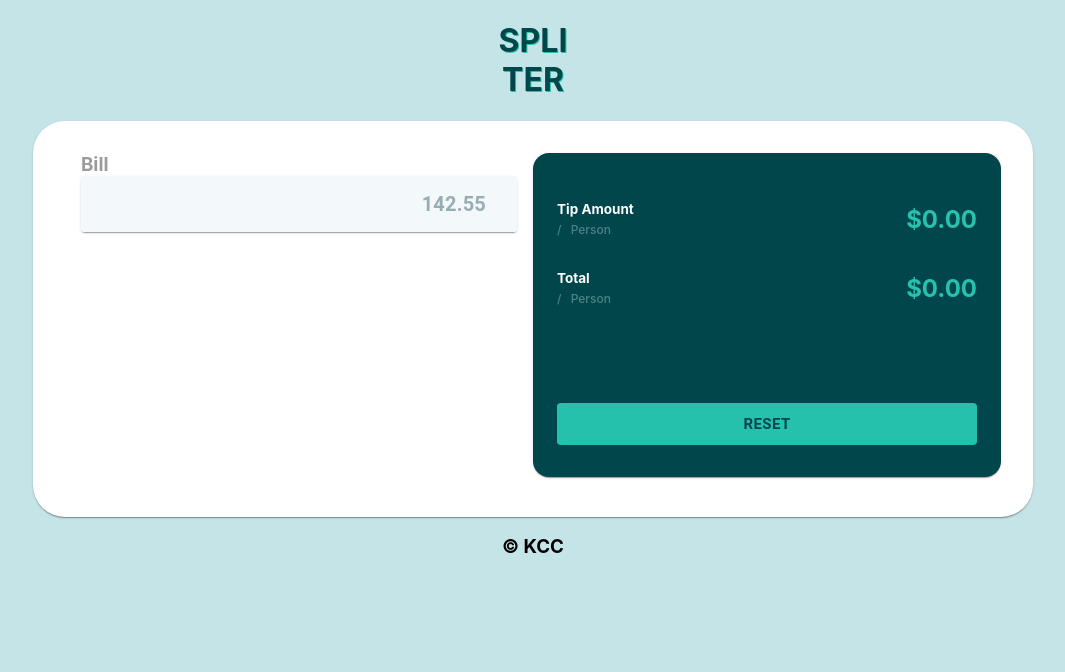
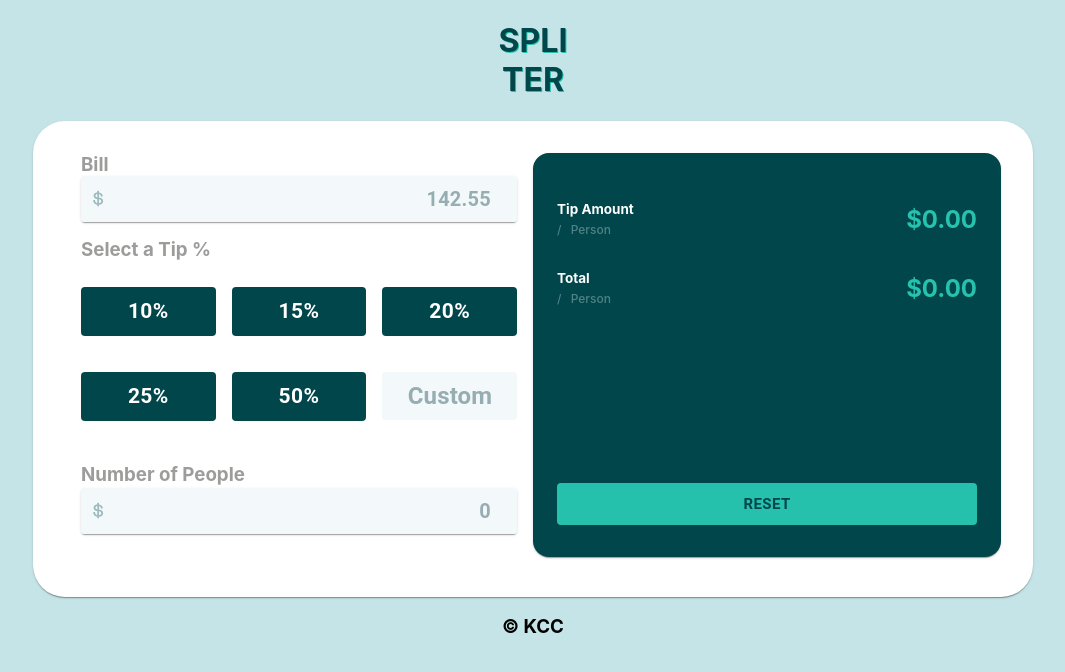
Before and after one commit to KenanOzbelli/Spliter, a React (Create React App) app: page / in a window 1280 px wide. Shown: the top 672 px of the page, without its empty margins (107-1172 px from the left). Built offline with nearby package versions, Linux system fonts and the light colour scheme.

Commit message:
added input section on card

```diff
--- /dev/null
+++ b/src/Components/Icon/index.js
@@ -0,0 +1,5 @@
+const Icon = () => (
+    <svg xmlns="http://www.w3.org/2000/svg" width="11" height="17"><path fill="#9EBBBD" d="M6.016 16.328v-1.464c1.232-.08 2.22-.444 2.964-1.092.744-.648 1.116-1.508 1.116-2.58v-.144c0-.992-.348-1.772-1.044-2.34-.696-.568-1.708-.932-3.036-1.092V4.184c.56.144 1.012.4 1.356.768.344.368.516.816.516 1.344v.288h1.824v-.432c0-.448-.088-.876-.264-1.284a3.783 3.783 0 00-.744-1.116A4.251 4.251 0 007.54 2.9a5.324 5.324 0 00-1.524-.492V.872H4.288V2.36a5.532 5.532 0 00-1.416.324c-.448.168-.84.392-1.176.672-.336.28-.604.616-.804 1.008-.2.392-.3.844-.3 1.356v.144c0 .96.316 1.708.948 2.244.632.536 1.548.884 2.748 1.044v3.912c-.704-.16-1.248-.472-1.632-.936-.384-.464-.576-1.08-.576-1.848v-.288H.256v.576c0 .464.08.924.24 1.38.16.456.404.88.732 1.272.328.392.744.728 1.248 1.008s1.108.476 1.812.588v1.512h1.728zM4.288 7.424c-.688-.128-1.164-.332-1.428-.612-.264-.28-.396-.644-.396-1.092 0-.464.176-.832.528-1.104.352-.272.784-.448 1.296-.528v3.336zm1.728 5.712V9.344c.768.128 1.328.328 1.68.6.352.272.528.688.528 1.248 0 .544-.196.984-.588 1.32-.392.336-.932.544-1.62.624z"/></svg>
+)
+
+export default Icon;
--- a/src/Components/TipCalc/index.jsx
+++ b/src/Components/TipCalc/index.jsx
@@ -1,5 +1,6 @@
 import React from 'react';
-import Card from '@material-ui/core/Card'
+import Card from '@material-ui/core/Card';
+import Icon from '../Icon';
 import { makeStyles } from '@material-ui/styles';
 import { CardContent, Grid, Paper, Button, InputBase } from '@material-ui/core';
 
@@ -18,7 +19,7 @@
     },
     inputSection: {
         textAlign: "left",
-        padding:"0 1rem"
+        padding: "0 1rem"
     },
     outputSection: {
         background: "#00464b",
@@ -30,32 +31,58 @@
         textAlign: "right",
         color: "#26c2ad"
     },
-    textTitle:{
+    textTitle: {
         margin: "0",
-        fontSize:"13.5px",
-        fontWeight:"bold"
+        fontSize: "13.5px",
+        fontWeight: "bold"
     },
-    textSubTitle:{
+    textSubTitle: {
         margin: "5px 0 0 0",
         fontWeight: 500,
         fontSize: "12px",
-        color:"#4f8285"
+        color: "#4f8285"
     },
-    button:{
-        width:"100%",
+    button: {
+        width: "100%",
         color: "#00464b",
-        fontWeight:"bold",
-        background:"#26c1ad",
-        '&:hover':{
-            background:"#9fe8df"
+        fontWeight: "bold",
+        background: "#26c1ad",
+        '&:hover': {
+            background: "#9fe8df"
         }
     },
-    textField:{
-        width:"100%",
-        padding:"0px !important",
-        color:"#17494f",
-        fontSize:"20px",
-        fontWeight:"bold",
+    textField: {
+        width: "100%",
+        color: "#17494f",
+        fontSize: "20px",
+        fontWeight: "bold",
+        '&:focus': {
+            borderColor: "1px solid #9fe8df",
+            boxShadow: "#9fe8df 0 0 0 0.2rem"
+        }
+    },
+    Input: {
+        fontWeight: "bold !important",
+        padding: ".61rem !important",
+        fontSize: "1.5rem",
+        color: "#17494f",
+        width:"100% !important",
+        '&:focus': {
+            borderColor: "1px solid #9fe8df",
+            boxShadow: "#9fe8df 0 0 0 0.2rem"
+        }
+    },
+    tipButtons: {
+        background: "#00464b",
+        color: "#ffff",
+        width: "100%",
+        '&:hover': {
+            color: "#00464b",
+            background: "#26c1ad",
+        }
+    },
+    buttonContainer: {
+        margin: "10px 0"
     }
 })
 
@@ -65,19 +92,86 @@
         <Card className={props.smView ? classes.smCard : classes.card}>
             <CardContent>
                 <Grid container className={classes.container}>
-                    <Grid item xs={12} sm={12} md={6} className={classes.inputSection} style={props.smView? {padding:"0"}: null}>
+                    <Grid item xs={12} sm={12} md={6} className={classes.inputSection} style={props.smView ? { padding: "0" } : null}>
                         <Grid>
-                            <h3 style={{color:"#9c9c9b", margin:"0"}}>Bill</h3>
+                            <h3 style={{ color: "#9c9c9b", margin: "0" }}>Bill</h3>
                         </Grid>
                         <Grid>
-                            <Paper style={{marginBottom:"1rem"}}>
+                            <Paper style={{ marginBottom: "1rem", position: "relative" }}>
                                 <InputBase
+                                    className={classes.textField}
                                     id="BillAmount"
                                     type="number"
                                     variant="filled"
                                     placeholder="142.55"
+                                    inputProps={{ min: 0, className: classes.textField }}
+                                />
+                                <span style={{ position: "absolute", top: "0", left: "12px", bottom: "0", display: "flex", alignItems: "center" }}>
+                                    <Icon />
+                                </span>
+                            </Paper>
+                        </Grid>
+                        <Grid>
+                            <h3 style={{ color: "#9c9c9b", margin: "1rem 0" }}>Select a Tip %</h3>
+                            <Grid container spacing={2}>
+                                <Grid item xs={6} md={4} style={{ margin: "0 auto" }}>
+                                    <div className={classes.buttonContainer}>
+                                        <Button size="medium" className={classes.tipButtons} value={.10}>
+                                            <h2 style={{ margin: "0 auto" }}>10%</h2>
+                                        </Button>
+                                    </div>
+                                </Grid>
+                                <Grid item xs={6} md={4} style={{ margin: "0 auto" }}>
+                                    <div className={classes.buttonContainer}>
+                                        <Button size="medium" className={classes.tipButtons} value={.15}>
+                                            <h2 style={{ margin: "0 auto" }}>15%</h2>
+                                        </Button>
+                                    </div>
+                                </Grid>
+                                <Grid item xs={6} md={4} style={{ margin: "0 auto" }}>
+                                    <div className={classes.buttonContainer}>
+                                        <Button size="medium" className={classes.tipButtons} value={.2}>
+                                            <h2 style={{ margin: "0 auto" }}>20%</h2>
+                                        </Button>
+                                    </div>
+                                </Grid>
+                                <Grid item xs={6} md={4} style={{ margin: "0 auto" }}>
+                                    <div className={classes.buttonContainer}>
+                                        <Button size="medium" className={classes.tipButtons} value={.25}>
+                                            <h2 style={{ margin: "0 auto" }}>25%</h2>
+                                        </Button>
+                                    </div>
+                                </Grid>
+                                <Grid item xs={6} md={4} style={{ margin: "0 auto" }}>
+                                    <div className={classes.buttonContainer}>
+                                        <Button size="medium" className={classes.tipButtons} value={.5}>
+                                            <h2 style={{ margin: "0 auto" }}>50%</h2>
+                                        </Button>
+                                    </div>
+                                </Grid>
+                                <Grid item xs={6} md={4} style={{ margin: "0 auto" }}>
+                                    <div className={classes.buttonContainer} style={{width:"100%"}}>
+                                        <InputBase type="number" inputProps={{ className: classes.Input }}
+                                            placeholder="Custom"
+                                        />
+                                    </div>
+                                </Grid>
+                            </Grid>
+                        </Grid>
+                        <Grid>
+                            <h3 style={{ color: "#9c9c9b", margin: "2rem 0 2px 0" }}>Number of People</h3>
+                            <Paper style={{ marginBottom: "1rem", position: "relative" }}>
+                                <InputBase
                                     className={classes.textField}
+                                    id="numberPeople"
+                                    type="number"
+                                    variant="filled"
+                                    placeholder="0"
+                                    inputProps={{ min: 0, className: classes.textField }}
                                 />
+                                <span style={{ position: "absolute", top: "0", left: "12px", bottom: "0", display: "flex", alignItems: "center" }}>
+                                    <Icon />
+                                </span>
                             </Paper>
                         </Grid>
                     </Grid>
@@ -105,7 +199,7 @@
                                     <h2 id="TotalAmount">$0.00</h2>
                                 </Grid>
                             </Grid>
-                            <Button size="large" style={props.smView? null: {marginTop:"5rem"}} className={classes.button}>Reset</Button>
+                            <Button size="large" style={props.smView ? { marginTop: "2rem" } : { marginTop: "10rem" }} className={classes.button}>Reset</Button>
                         </Paper>
                     </Grid>
                 </Grid>
--- a/src/index.css
+++ b/src/index.css
@@ -14,8 +14,11 @@
 }
 
 .MuiInputBase-input{
-  padding: 1rem !important;
+  padding: .7rem !important;
   background:#f3f8fb !important;
   border-radius: .2rem;
   text-align: right;
 }
+.MuiInputBase-root{
+  width:100%
+}
```
Lines whose indentation alone changed are shown as unchanged.
